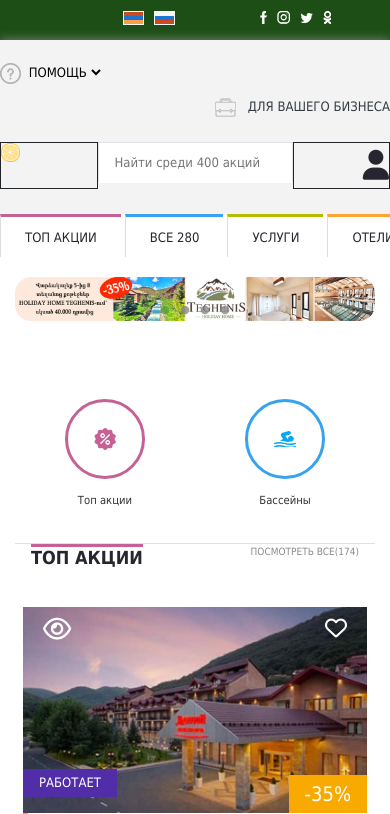
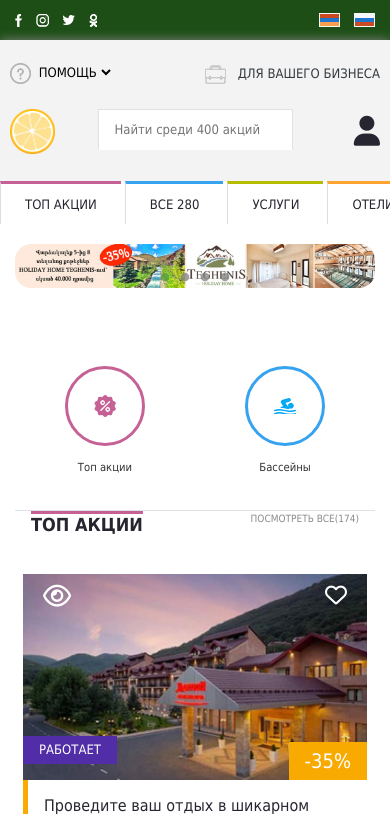
Before and after one commit to hakobyanviktoria8/cupon-site, a PHP site: page / in a window 390 px wide; the page is wider, and only the part inside the window is pictured. Shown: the top 814 px of that part. Run offline with PHP 8.4, Linux system fonts and the light colour scheme; some libraries are stand-ins or nearby versions.

Commit message:
mobile carent navbar

```diff
--- a/index.css
+++ b/index.css
@@ -9,22 +9,28 @@
     padding-bottom: 0;
 }
 /*navBar*/
-.navBar{
+.flagsIcons{
     background: #1d4e16;
     height: 40px;
+    font-size: 13px;
+    line-height: 40px; text-align: right;
 }
-.navbar{
-    font-size: 13px;
+/*.navbar{*/
+
+/*}*/
+/*.navbar_link{*/
+/*    width: 80%;*/
+/*    margin:  0 auto;*/
+/*}*/
+/*.navbar_link a{*/
+/*    float: right;*/
+/*    margin: 5px;*/
+/*}*/
+/*row1*/
+
+.row0 a{
+    margin: 0 5px;
 }
-.navbar_link{
-    width: 80%;
-    margin:  0 auto;
-}
-.navbar_link a{
-    float: right;
-    margin: 5px;
-}
-/*row1*/
 .row1{
     font-size: 13px;
 }
@@ -80,9 +86,6 @@
 }
 .row2{
     height: 40px;
-}
-.row2 div{
-    border: 1px solid;
 }
 .row2 .col2{
     height: 40px;
@@ -807,7 +810,7 @@
     }
     .lemon{
         display: block;
-        width: 20%;
+        width: 45px;
     }
     .row2 .col2 button{
         display: none;
@@ -822,24 +825,9 @@
         display: block;
         font-size: 30px;
     }
-    /*.navBar1 .navbar-nav .nav-item:nth-of-type(1) {*/
-    /*    width: 100%;*/
-    /*}*/
-    /*.navBar1 .navbar-nav .nav-item:nth-of-type(2) {*/
-    /*    width: 100%;*/
-    /*    text-align: left;*/
-    /*}*/
-    /*.navBar1 .navbar-nav .nav-item:nth-of-type(3){*/
-    /*    width: 100%;*/
-    /*    text-align: left;*/
-    /*}*/
 }
 
 @media (max-width: 768px) {
-
-    /*.navBar1 .navbar-nav .nav-item:nth-of-type(3) .text-right1{*/
-    /*    text-align: left;*/
-    /*}*/
     .navBar2{
         width: 30%;
     }
@@ -866,7 +854,28 @@
     }
 }
 
-@media (max-width: 575.98px) {
+@media (max-width: 576px) {
+    .row0 .navbar_linkIcons{
+        padding-left: 10px;
+    }
+    .row0 .navbar_linkFlags{
+        padding-right: 10px;
+    }
+    .lemon{
+        margin-left: 10px;
+    }
+    .row1 div{
+        width: 50%;
+    }
+    .row1 div:nth-of-type(2){
+        padding-left: 10px !important;
+    }
+    .row1 div:nth-of-type(3){
+        padding-right: 10px !important;
+    }
+    .row2 .col3 .userIcon{
+        margin-right: 10px;
+    }
     .subTitleWraper{
         padding: 0 1rem;
     }
--- a/index.html
+++ b/index.html
@@ -23,35 +23,26 @@
 
 </head>
 <body>
-<!--navBar-->
-<div class="navBar">
-    <div class="navbar_link">
-        <div class="container-fluid">
-            <div class="row">
-                <div class="col navbar_linkFlags">
+<!--flags and icons-->
+<div class="flagsIcons">
+    <div class="container p-0">
+        <div class="row row0 m-0">
+            <div class="col-lg-12 p-0">
+                <span class="navbar_linkIcons">
+                    <a href="#"><img src="images/facebook.png" alt=""></a>
+                    <a href="#"><img src="images/instagram.png" alt=""></a>
+                    <a href="#"><img src="images/twitter.png" alt=""></a>
+                    <a href="#"><img src="images/odnoklassniki.png" alt=""></a>
+                </span>
+                <span class="navbar_linkFlags">
+                    <a href="#"><img src="images/arm.jpg" alt=""></a>
                     <a href="#"><img src="images/ru.jpg" alt=""></a>
-                    <a href="#"><img src="images/arm.jpg" alt=""></a>
-                </div>
-                <div class="col navbar_linkIcons">
-                    <a href="#"><img src="images/odnoklassniki.png" alt=""></a>
-                    <a href="#"><img src="images/twitter.png" alt=""></a>
-                    <a href="#"><img src="images/instagram.png" alt=""></a>
-                    <a href="#"><img src="images/facebook.png" alt=""></a>
-                </div>
-            </div>
-<!--            <span class="navbar_linkFlags">-->
-<!--                <a href="#"><img src="images/ru.jpg" alt=""></a>-->
-<!--                <a href="#"><img src="images/arm.jpg" alt=""></a>-->
-<!--            </span>-->
-<!--            <span class="navbar_linkIcons">-->
-<!--                <a href="#"><img src="images/odnoklassniki.png" alt=""></a>-->
-<!--                <a href="#"><img src="images/twitter.png" alt=""></a>-->
-<!--                <a href="#"><img src="images/instagram.png" alt=""></a>-->
-<!--                <a href="#"><img src="images/facebook.png" alt=""></a>-->
-<!--            </span>-->
+                </span>
+            </div>
         </div>
     </div>
 </div>
+
 <div class="headerWraper">
     <!--header-->
     <div class="header py-3">
@@ -65,7 +56,7 @@
                     <a href="tel: +374-10-505-507" class="m-0 text-dark">(010) 505 507, </a>
                     <a href="tel: +374-55-336-070" class="m-0 text-dark">(055) 336 070 </a>
                 </div>
-                <div class="col-lg-2 col-md-6 p-0">
+                <div class="col-xs-6 col-sm-6 col-md-6 col-lg-2  p-0">
                     <img src="images/header-icon1.png" alt="">
                     <select name="" class="my-2 text-uppercase">
                         <option value="Помощь">Помощь</option>
@@ -73,55 +64,13 @@
                         <option value="Помощь">Помощь</option>
                     </select>
                 </div>
-                <div class="col-lg-3 col-md-6 my-2 p-0">
+                <div class="col-xs-6 col-sm-6  col-md-6 col-lg-3 my-2 p-0">
                     <img src="images/header-icon2.png" alt="" class="pr-2">
                     <span class="text-dark">ДЛЯ ВАШЕГО БИЗНЕСА</span>
                 </div>
             </div>
-<!--                <nav class="navbar navbar-expand-lg navbar-light navBar1 p-0">-->
-<!--                <button class="navbar-toggler" type="button" data-toggle="collapse" data-target="#navbarNav1" aria-controls="navbarNav" aria-expanded="false" aria-label="Toggle navigation">-->
-<!--                    <span class="navbar-toggler-icon"></span>-->
-<!--                </button>-->
-<!--                <div class="collapse navbar-collapse" id="navbarNav1">-->
-<!--                    <ul class="navbar-nav">-->
-<!--                        <li class="nav-item active">-->
-<!--                            <a class="nav-link p-0" href="#">-->
-<!--                                <div class=" p-0">-->
-<!--                                    <a href="tel: +374-96-500-183" class="m-0 text-dark">(096/093) 500 183, </a>-->
-<!--                                    <a href="tel: +374-10-505-506" class="m-0 text-dark">(010) 505 506, </a>-->
-<!--                                    <a href="tel: +374-93-500-173" class="m-0 text-dark">(093/060) 500 173, </a><br>-->
-<!--                                    <a href="tel: +374-10-505-507" class="m-0 text-dark">(010) 505 507, </a>-->
-<!--                                    <a href="tel: +374-55-336-070" class="m-0 text-dark">(055) 336 070 </a>-->
-<!--                                </div>-->
-<!--                                <span class="sr-only">(current)</span>-->
-<!--                            </a>-->
-<!--                        </li>-->
-<!--                        <li class="nav-item">-->
-<!--                            <a class="nav-link p-0" href="#">-->
-<!--                                <div class="p-0">-->
-<!--                                    <img src="images/header-icon1.png" alt="">-->
-<!--                                    <select name="" id="1" class="my-2 text-uppercase">-->
-<!--                                        <option value="Помощь">Помощь</option>-->
-<!--                                        <option value="Помощь">Lorem</option>-->
-<!--                                        <option value="Помощь">Помощь</option>-->
-<!--                                    </select>-->
-<!--                                </div>-->
-<!--                            </a>-->
-<!--                        </li>-->
-<!--                        <li class="nav-item">-->
-<!--                            <a class="nav-link p-0" href="#">-->
-<!--                                <div class="my-2  p-0">-->
-<!--                                    <img src="images/header-icon2.png" alt="" class="pr-2">-->
-<!--                                    <span class="text-dark">ДЛЯ ВАШЕГО БИЗНЕСА</span>-->
-<!--                                </div>-->
-<!--                            </a>-->
-<!--                        </li>-->
-<!--                    </ul>-->
-<!--                </div>-->
-<!--            </nav>-->
-<!--            </div>-->
-
-            <!--header row 2-->
+
+           <!--header row 2-->
             <div class="row  my-3 row2">
                 <div class="col-3 p-0">
                     <img class = "bigLemon logo" src="images/footer-logo.png" alt="">
@@ -177,45 +126,6 @@
             </div>
         </div>
     </div>
-
-<!--        <nav class="navbar navbar-expand-lg navbar-light p-0 navBar2Wraper">-->
-<!--            <button class="navbar-toggler" type="button" data-toggle="collapse" data-target="#navbarNav" aria-controls="navbarNav" aria-expanded="false" aria-label="Toggle navigation">-->
-<!--                <span class="navbar-toggler-icon"></span>-->
-<!--            </button>-->
-<!--            <div class="collapse navbar-collapse" id="navbarNav">-->
-<!--                <ul class="navbar-nav navBar2">-->
-<!--                    <li class="nav-item active py-2 ml-1">-->
-<!--                        <a class="nav-link py-2 px-3 border-left text-uppercase" href="#">ТОП АКЦИИ <span class="sr-only">(current)</span></a>-->
-<!--                    </li>-->
-<!--                    <li class="nav-item py-2 ml-1">-->
-<!--                        <a class="nav-link py-2 px-3 border-left text-uppercase" href="#">Все 280</a>-->
-<!--                    </li>-->
-<!--                    <li class="nav-item py-2 ml-1">-->
-<!--                        <a class="nav-link py-2 px-3 border-left text-uppercase" href="#">услуги</a>-->
-<!--                    </li>-->
-<!--                    <li class="nav-item py-2 ml-1">-->
-<!--                        <a class="nav-link py-2 px-3 border-left text-uppercase" href="#">отели</a>-->
-<!--                    </li>-->
-<!--                    <li class="nav-item py-2 ml-1">-->
-<!--                        <a class="nav-link py-2 px-3 border-left text-uppercase" href="#">еда</a>-->
-<!--                    </li>-->
-<!--                    <li class="nav-item py-2 ml-1">-->
-<!--                        <a class="nav-link py-2 px-3 border-left text-uppercase" href="#">промокоды</a>-->
-<!--                    </li>-->
-<!--                    <li class="nav-item py-2 ml-1">-->
-<!--                        <a class="nav-link py-2 px-3 border-left text-uppercase" href="#">товары</a>-->
-<!--                    </li>-->
-<!--                    <li class="nav-item py-2 ml-1">-->
-<!--                        <a class="nav-link py-2 px-3 border-left text-uppercase" href="#">бассейны</a>-->
-<!--                    </li>-->
-<!--                    <li class="nav-item py-2 ml-1">-->
-<!--                        <a class="nav-link py-2 px-3 border-left border-right text-uppercase" href="#">КАРТА</a>-->
-<!--                    </li>-->
-<!--                </ul>-->
-<!--            </div>-->
-<!--        </nav>-->
-<!--    </div>-->
-<!--</div>-->
 
 <div class="container">
     <!--carusel1-->
@@ -1051,6 +961,7 @@
     </div>
     <br>
 </div>
+
 <!--Отдых-->
 <div class="container">
     <div class="row border-top mb-3 mt-5 subTitleWraper mx-0">
@@ -1523,6 +1434,7 @@
 
     </div>
 </div>
+
 <!--Промокоды-->
 <div class="swimmingPool mt-5">
     <br>
@@ -1602,6 +1514,7 @@
     </div>
     <br>
 </div>
+
 <!--Товары по купонам-->
 <div class="container">
     <div class="row border-top mb-3 mt-5 subTitleWraper mx-0">
@@ -1777,6 +1690,7 @@
         <div class="col-lg-2 col-md-1 col-sm-0"></div>
     </div>
 </div>
+
 <!--bg green carusel4-->
 <div class="green-BG">
     <div class="container-fluid ">
@@ -1818,6 +1732,7 @@
         </div>
     </div>
 </div>
+
 <!--adresses side-->
 <div class="container my-5 adresses">
     <div class="row">
@@ -1970,5 +1885,6 @@
 
 <script src="index.js?v=1"></script>
 
+</div>
 </body>
 </html>
--- a/index.js
+++ b/index.js
@@ -11,7 +11,7 @@ $(document).ready(function (){
         variableWidth: true,
         responsive: [
             {
-                breakpoint: 1024,
+                breakpoint: 1025,
                 settings: {
                     slidesToShow: 7,
                     slidesToScroll: 1,
```
